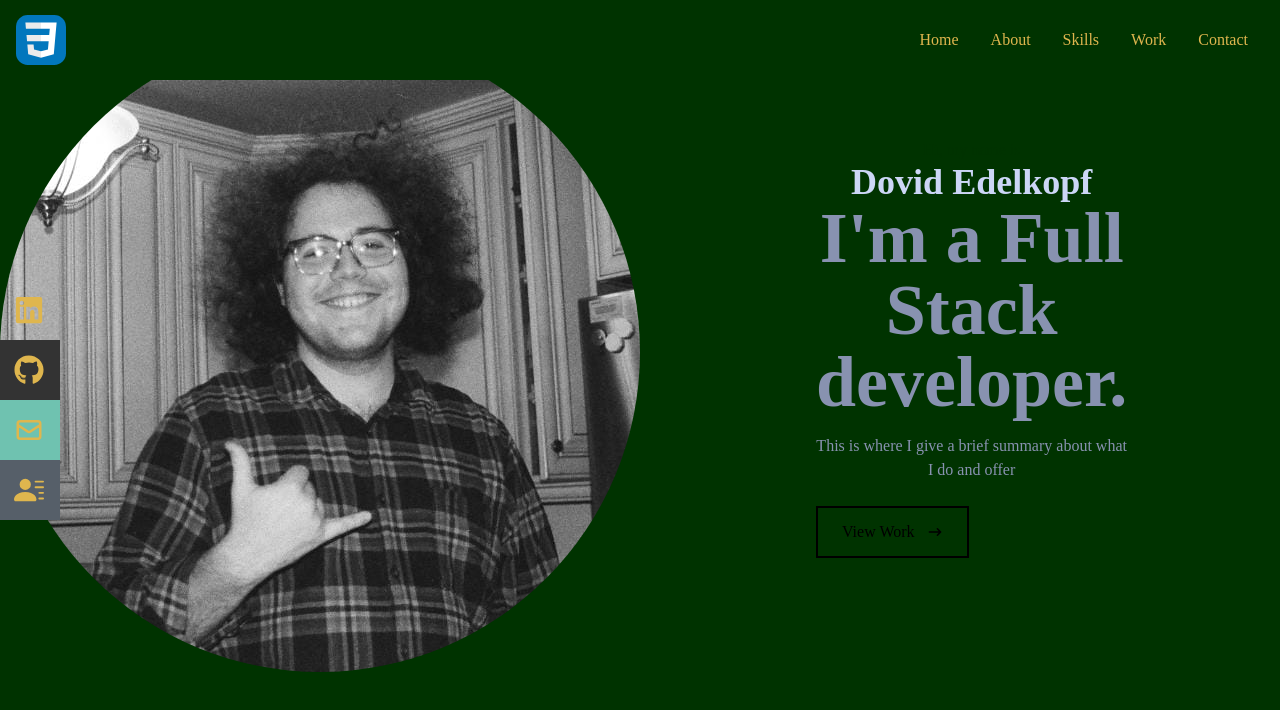
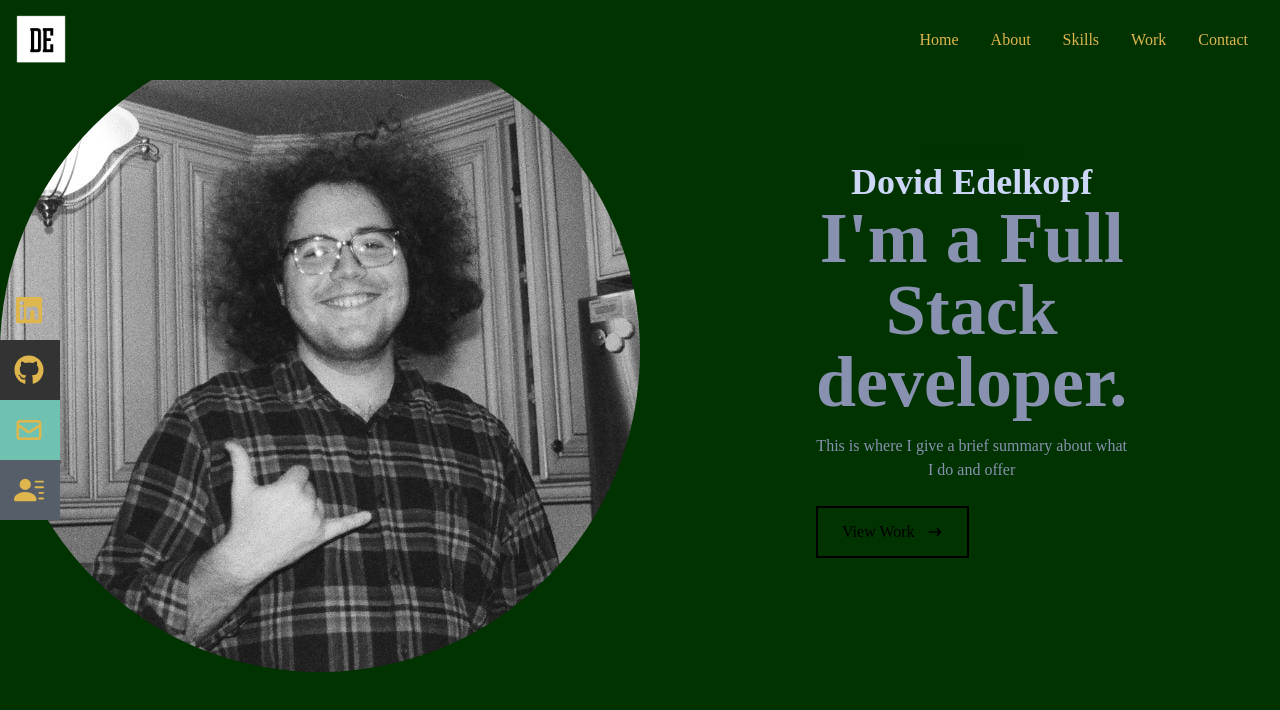
Before and after one commit to dovid11564/my-portfolio, a React (Vite) app: page / in a window 1280 px wide. Shown: the top 710 px of the page. Built offline with nearby package versions, Linux system fonts and the light colour scheme.

Commit message:
added monogram logo

```diff
--- a/index.html
+++ b/index.html
@@ -2,7 +2,7 @@
 <html lang="en">
   <head>
     <meta charset="UTF-8" />
-    <link rel="icon" type="image/svg+xml" href="/src/assets/socials/Monogram.png" />
+    <link rel="icon" type="image/svg+xml" href="/src/assets/profile/Monogram.png" />
     <meta name="viewport" content="width=device-width, initial-scale=1.0" />
     <title>Dovid Edelkopf</title>
   </head>
--- a/src/components/NavBar.jsx
+++ b/src/components/NavBar.jsx
@@ -2,7 +2,7 @@ import React, { useState } from "react";
 import { FaBars, FaTimes, FaGithub, FaLinkedin } from 'react-icons/fa'
 import { HiOutlineMail } from 'react-icons/hi';
 import { BsFillPersonLinesFill } from 'react-icons/bs';
-import CSS from '../assets/skills/CSS.svg';
+import Monogram from '../assets/profile/Monogram.png';
 import { Link } from 'react-scroll';
 
 const NavBar = () => {
@@ -14,7 +14,7 @@ const NavBar = () => {
         // text yellow below changes the icon colors
         <div className="fixed w-full h-[80px] flex justify-between items-center px-4 bg-green text-yellow">
             <div>
-                <img src={CSS} alt='placeholder logo' style={{ width: "50px" }} />
+                <img src={Monogram} alt='My Initials, DE' style={{ width: "50px" }} />
             </div>
 
             {/* menu */}
```
Also changed, not shown: src/assets/profile/Monogram.png (added).
